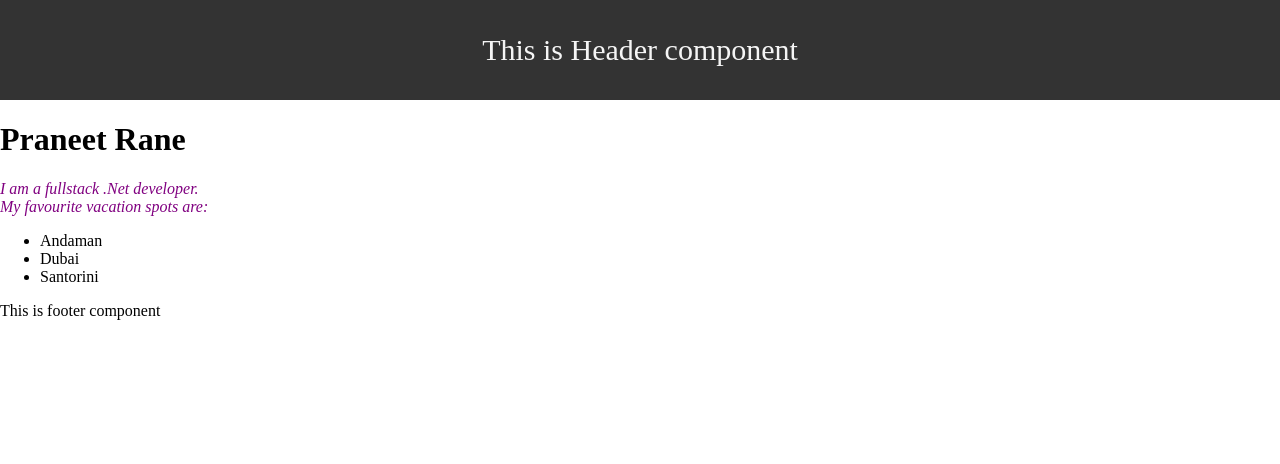
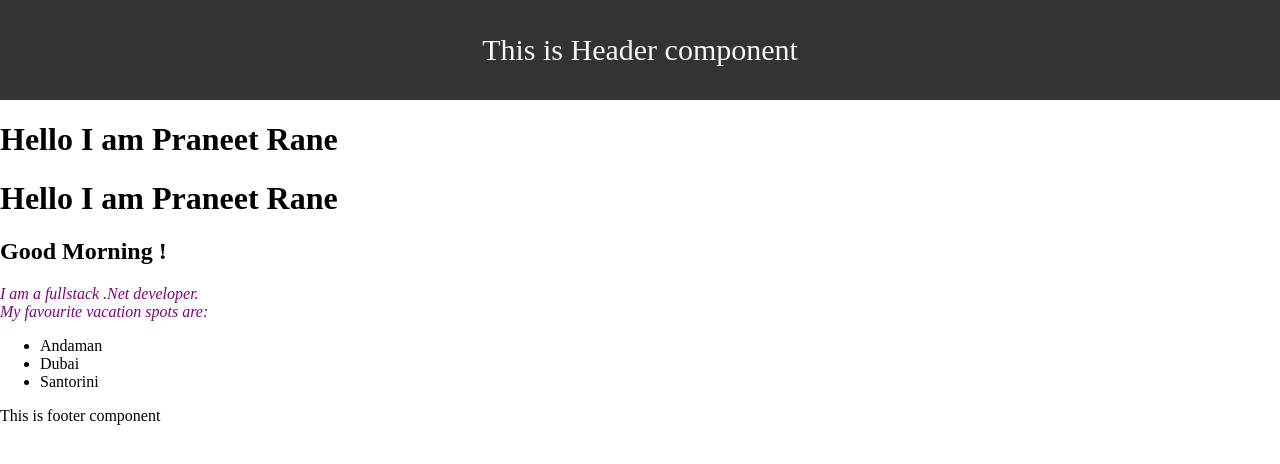
Before and after one commit to praneetrane/React-101, a React (Create React App) app: page / in a window 1280 px wide. Shown: the top 464 px of the page. Built offline with nearby package versions, Linux system fonts and the light colour scheme.

Commit message:
JSX to Javascript and Back

```diff
--- a/src/Components/MyInfo.js
+++ b/src/Components/MyInfo.js
@@ -3,11 +3,27 @@ import Header from "./Header";
 import Footer from "./Footer";
 
 function MyInfo(){
+  const firstName="Praneet";
+  const lastName="Rane";
+
+  const date = new Date();
+  const hours= date.getHours()
+  let timeofTheDay;
+
+  if (hours<12){
+    timeofTheDay="Morning";
+  }else if(hours >= 12 && hours<17){
+    timeofTheDay="Afternoon";
+  }else{
+    timeofTheDay="Night";
+  }
     return (
 
       <div>
          <Header/>
-        <h1>Praneet Rane</h1>
+        <h1>Hello I am {" "+ firstName + " " + lastName}</h1>
+        <h1>Hello I am {`${firstName} ${lastName}`} </h1>
+        <h2>Good {timeofTheDay} !</h2>
         <p style={{color: "Purple", fontStyle: "Italic"}}>I am a fullstack .Net developer. <br/> My favourite vacation spots are:</p>
         <ul>
           <li>Andaman</li>
```
